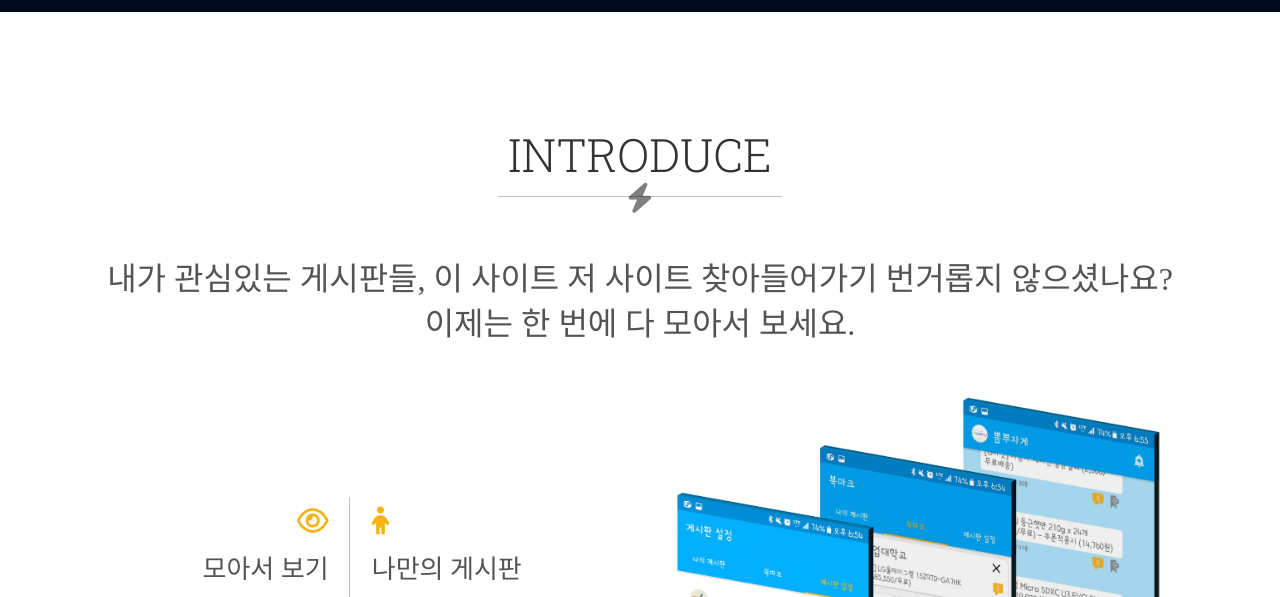
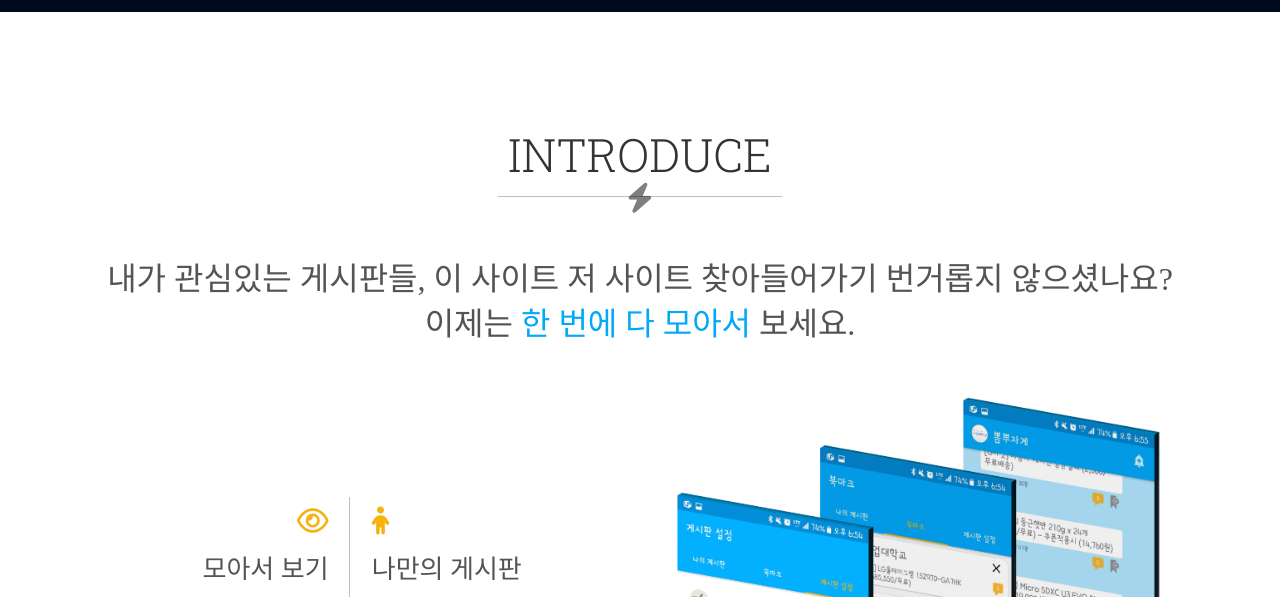
Before and after one commit to lsw3886/boostcampPre, a plain HTML site: page index.html in a window 1280 px wide. Shown: the part 613-1210 px from the top of the page. Drawn offline with nearby package versions, Linux system fonts and the light colour scheme.

Commit message:
thirds commit

```diff
--- a/index.html
+++ b/index.html
@@ -125,7 +125,7 @@
 			<div class="section_heading">
 				<h2> Introduce </h2>
 
-				<h4 style="font-family: 'nanumgothic' ">내가 관심있는 게시판들, 이 사이트 저 사이트 찾아들어가기 번거롭지 않으셨나요?<br>이제는 한 번에 다 모아서 보세요. </h4>
+				<h4 style="font-family: 'nanumgothic' ">내가 관심있는 게시판들, 이 사이트 저 사이트 찾아들어가기 번거롭지 않으셨나요?<br>이제는 <span style="color:#03A9F4">한 번에 다 모아서</span> 보세요. </h4>
 			</div>
 
 			<div class="col-md-6">
```
